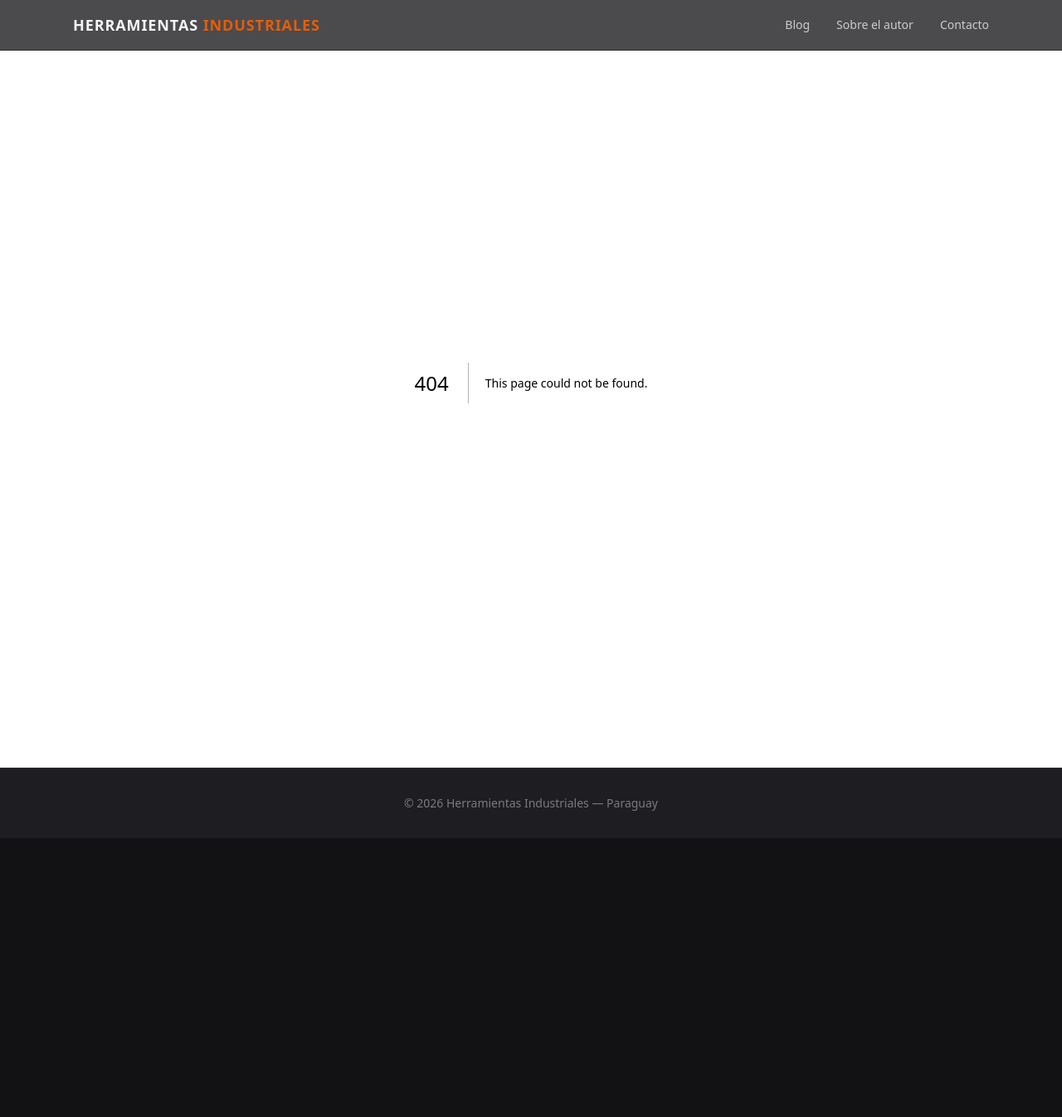
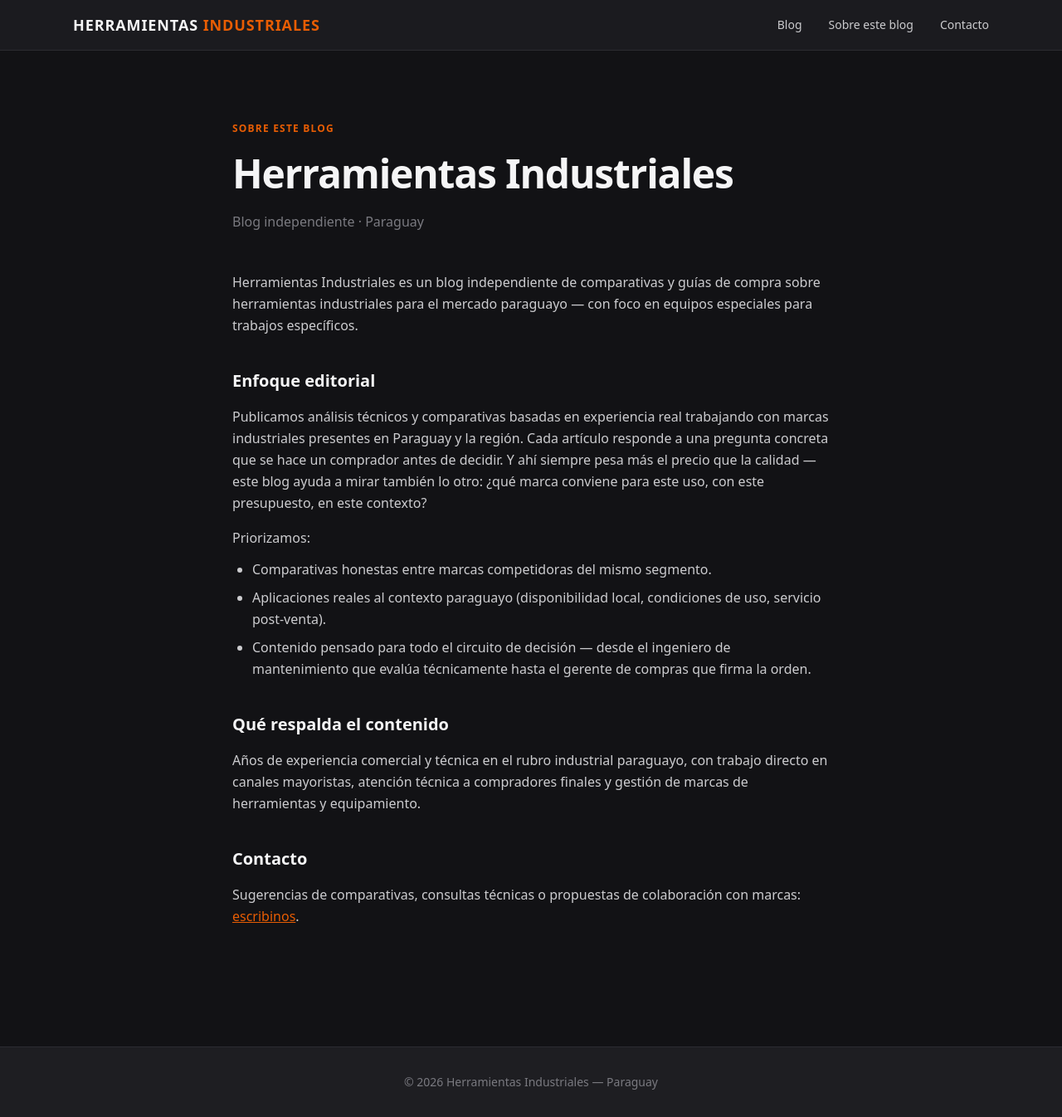
Before and after one commit to LuisAVR7/herramientas-industriales, a Next.js app: page /sobre-este-blog in a window 1280 px wide. Before the commit this address had no page. Shown: the whole page at 83% size. Before the commit the page ends 1010 px from the top, so only its background shows below. Built offline with nearby package versions, Linux system fonts and the light colour scheme.

Commit message:
Cambio de Sobre el autor a Sobre este blog con voz editorial

```diff
--- a/src/app/layout.tsx
+++ b/src/app/layout.tsx
@@ -33,8 +33,8 @@ export default function RootLayout({
               <Link href="/blog" className="hover:text-brand-400 transition">
                 Blog
               </Link>
-              <Link href="/sobre-el-autor" className="hover:text-brand-400 transition">
-                Sobre el autor
+              <Link href="/sobre-este-blog" className="hover:text-brand-400 transition">
+                Sobre este blog
               </Link>
               <Link href="/contacto" className="hover:text-brand-400 transition">
                 Contacto
--- a/src/app/page.tsx
+++ b/src/app/page.tsx
@@ -27,10 +27,10 @@ export default function Home() {
                 Ver artículos
               </Link>
               <Link
-                href="/sobre-el-autor"
+                href="/sobre-este-blog"
                 className="border border-ink-600 hover:border-brand-500 text-ink-100 px-6 py-3 rounded-sm transition"
               >
-                Sobre el autor
+                Sobre este blog
               </Link>
             </div>
           </div>
--- a/src/app/sobre-el-autor/page.tsx
+++ /dev/null
@@ -1,38 +0,0 @@
-import type { Metadata } from "next";
-
-export const metadata: Metadata = {
-  title: "Sobre el autor",
-  description:
-    "Luis Velázquez — asesoramiento comercial-técnico industrial en Paraguay, con experiencia en Bahco, Hilti, Comagro y representación de marca.",
-};
-
-export default function SobreElAutor() {
-  return (
-    <div className="max-w-3xl mx-auto px-6 py-20">
-      <span className="inline-block text-xs font-semibold tracking-widest text-brand-500 uppercase mb-4">
-        Sobre el autor
-      </span>
-      <h1 className="text-3xl md:text-5xl font-bold tracking-tight text-ink-50 leading-tight">
-        Luis Velázquez
-      </h1>
-      <p className="mt-4 text-ink-400">
-        Asesoramiento comercial-técnico industrial · Paraguay
-      </p>
-
-      <div className="mt-12 space-y-6 text-ink-200 leading-relaxed">
-        <p className="text-ink-400 italic">
-          [Placeholder — bio profesional pendiente de escribir. Cubrir
-          trayectoria en Bahco, Hilti, Comagro, maquinaria pesada, y
-          representaciones de marca actuales (Tsurumi, Fronius, Pfanner).]
-        </p>
-        <p>
-          Este espacio es central para el blog: Google evalúa el contenido bajo
-          el criterio E-E-A-T (Experiencia, Especialización, Autoridad,
-          Confiabilidad), y la fuente de esa autoridad es una persona real con
-          trayectoria verificable. Cada artículo del blog respalda su análisis
-          técnico con la experiencia de quien lo escribe.
-        </p>
-      </div>
-    </div>
-  );
-}
--- /dev/null
+++ b/src/app/sobre-este-blog/page.tsx
@@ -0,0 +1,84 @@
+import type { Metadata } from "next";
+import Link from "next/link";
+
+export const metadata: Metadata = {
+  title: "Sobre este blog",
+  description:
+    "Herramientas Industriales — blog independiente de comparativas y guías de compra sobre herramientas industriales para el mercado paraguayo.",
+};
+
+export default function SobreEsteBlog() {
+  return (
+    <div className="max-w-3xl mx-auto px-6 py-20">
+      <span className="inline-block text-xs font-semibold tracking-widest text-brand-500 uppercase mb-4">
+        Sobre este blog
+      </span>
+      <h1 className="text-3xl md:text-5xl font-bold tracking-tight text-ink-50 leading-tight">
+        Herramientas Industriales
+      </h1>
+      <p className="mt-4 text-ink-400">Blog independiente · Paraguay</p>
+
+      <div className="mt-12 space-y-10 text-ink-200 leading-relaxed">
+        <p>
+          Herramientas Industriales es un blog independiente de comparativas y
+          guías de compra sobre herramientas industriales para el mercado
+          paraguayo — con foco en equipos especiales para trabajos específicos.
+        </p>
+
+        <section>
+          <h2 className="text-xl font-semibold text-ink-50 mb-4">
+            Enfoque editorial
+          </h2>
+          <p>
+            Publicamos análisis técnicos y comparativas basadas en experiencia
+            real trabajando con marcas industriales presentes en Paraguay y la
+            región. Cada artículo responde a una pregunta concreta que se hace
+            un comprador antes de decidir. Y ahí siempre pesa más el precio que
+            la calidad — este blog ayuda a mirar también lo otro: ¿qué marca
+            conviene para este uso, con este presupuesto, en este contexto?
+          </p>
+          <p className="mt-4">Priorizamos:</p>
+          <ul className="mt-3 space-y-2 list-disc pl-6 text-ink-200">
+            <li>Comparativas honestas entre marcas competidoras del mismo segmento.</li>
+            <li>
+              Aplicaciones reales al contexto paraguayo (disponibilidad local,
+              condiciones de uso, servicio post-venta).
+            </li>
+            <li>
+              Contenido pensado para todo el circuito de decisión — desde el
+              ingeniero de mantenimiento que evalúa técnicamente hasta el
+              gerente de compras que firma la orden.
+            </li>
+          </ul>
+        </section>
+
+        <section>
+          <h2 className="text-xl font-semibold text-ink-50 mb-4">
+            Qué respalda el contenido
+          </h2>
+          <p>
+            Años de experiencia comercial y técnica en el rubro industrial
+            paraguayo, con trabajo directo en canales mayoristas, atención
+            técnica a compradores finales y gestión de marcas de herramientas y
+            equipamiento.
+          </p>
+        </section>
+
+        <section>
+          <h2 className="text-xl font-semibold text-ink-50 mb-4">Contacto</h2>
+          <p>
+            Sugerencias de comparativas, consultas técnicas o propuestas de
+            colaboración con marcas:{" "}
+            <Link
+              href="/contacto"
+              className="text-brand-500 hover:text-brand-400 underline"
+            >
+              escribinos
+            </Link>
+            .
+          </p>
+        </section>
+      </div>
+    </div>
+  );
+}
```
